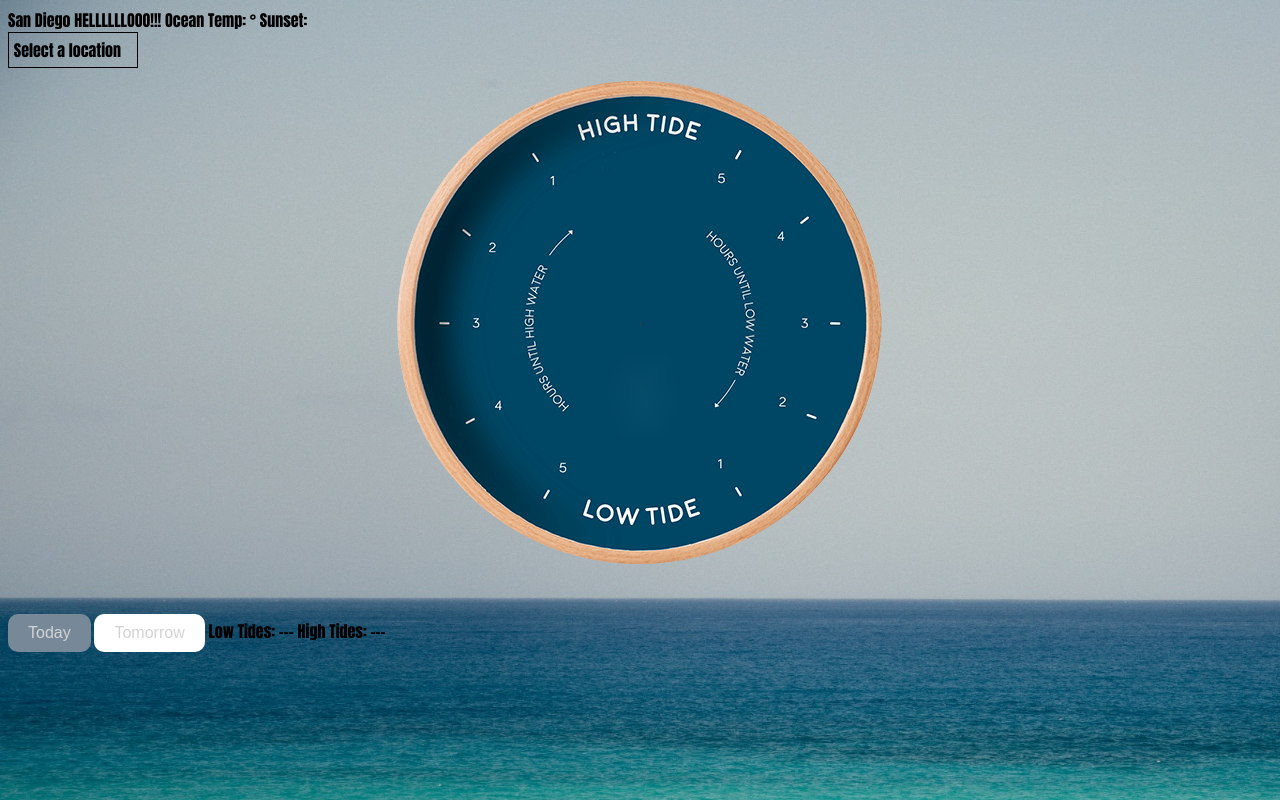
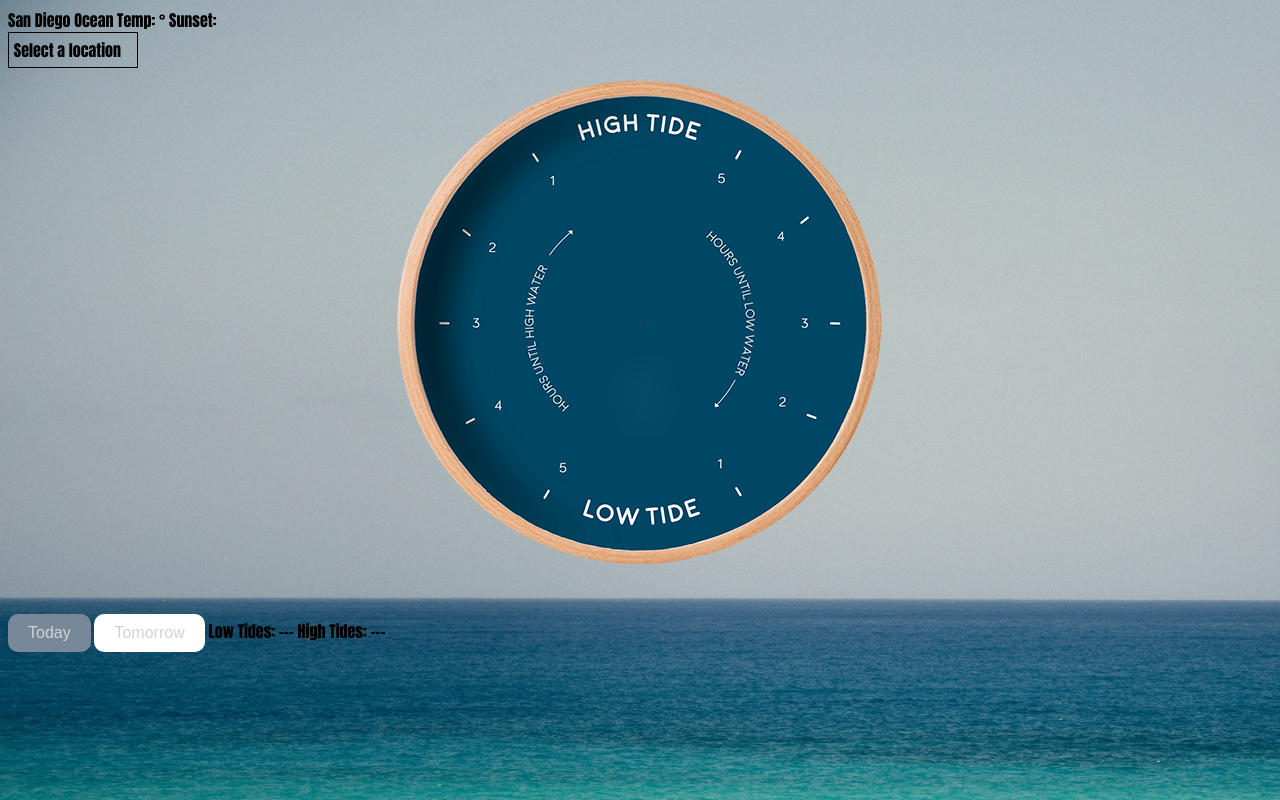
Before and after one commit to jefffroehlich/jefffroehlich.github.io, a plain HTML site: page index.html in a window 1280 px wide. Drawn offline with nearby package versions, Linux system fonts and the light colour scheme; no server answers; some icons are missing.

Commit message:
Update index.html

```diff
--- a/index.html
+++ b/index.html
@@ -12,7 +12,6 @@
 <body>
 
 		<text id="stationName"></text>
-HELLLLLLOOO!!!
 
     Ocean Temp:
     	<text id="temp"></text>&deg;
```
